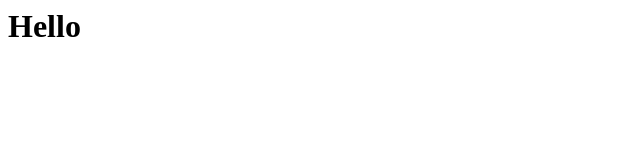
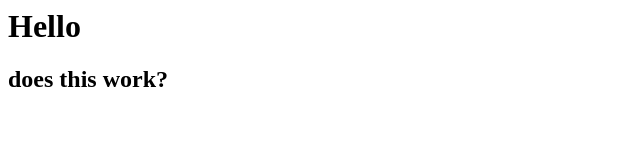
Before and after one commit to smickpeck/smickpeck.github.io, a plain HTML site: page index.html in a window 1280 px wide. Shown: the whole page, without its empty margins (0-640 px from the left). Drawn offline with Linux system fonts and the light colour scheme.

Commit message:
Update index.html

```diff
--- a/index.html
+++ b/index.html
@@ -1 +1,3 @@
 <h1>Hello</h1>
+
+<h2>does this work?</h2>
```
